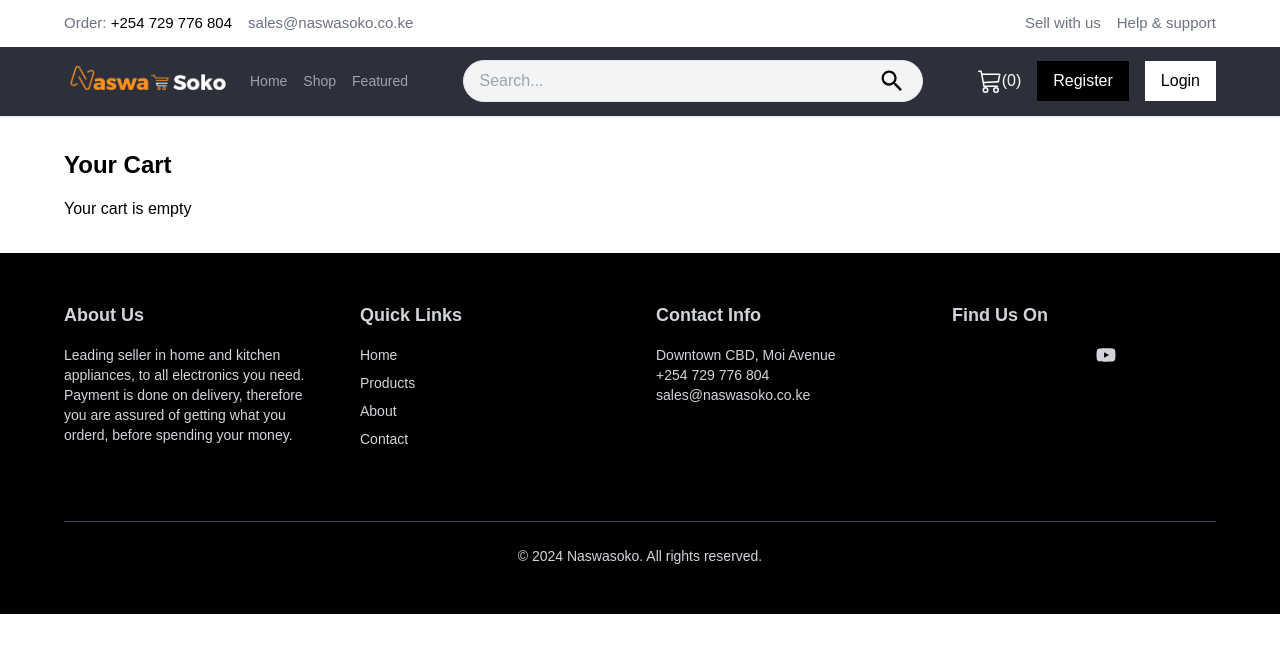
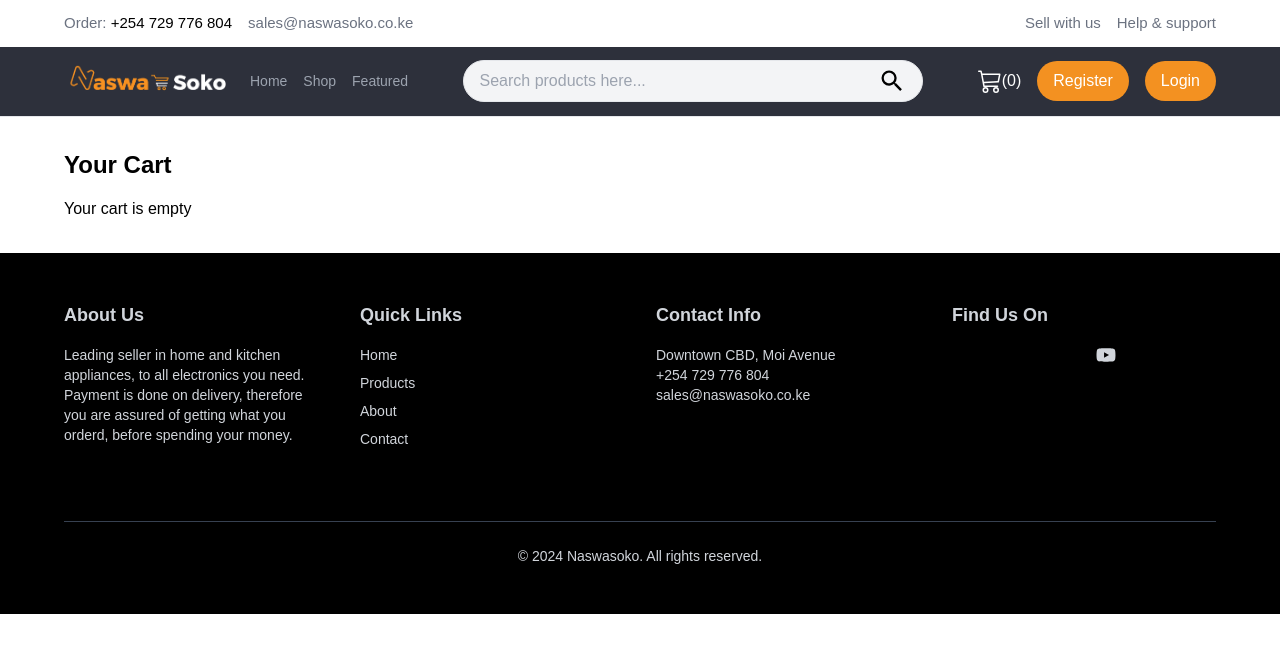
Before and after one commit to QuantumByte-Factory/naswasoko_client, a React (Create React App) app: page /cart in a window 1280 px wide. Shown: the top 652 px of the page. Built offline with nearby package versions, Linux system fonts and the light colour scheme; some icons are missing.

Commit message:
Update Navbar.jsx

```diff
--- a/src/components/Navbar.jsx
+++ b/src/components/Navbar.jsx
@@ -63,10 +63,10 @@ const Navbar = () => {
                                 {user ? <div className='flex items-center gap-2'>
                                     <Link to={`/orders/${user._id}`} className="">{user.fullName}</Link>
                                 </div> : <>
-                                    <Link to='/accounts/sign-up' className="bg-gray-100 flex py-1 justify-center text-black">
+                                    <Link to='/accounts/sign-up' className="bg-[#F39121] flex py-1 justify-center text-black">
                                        Register
                                     </Link>
-                                    <Link to='/accounts/login' className="bg-black mt-2 flex py-1 justify-center text-white">
+                                    <Link to='/accounts/login' className="bg-[#F39121]  mt-2 flex py-1 justify-center text-white">
                                         Login
                                     </Link>
                                 </>}
@@ -83,9 +83,6 @@ const Navbar = () => {
                         <Link to="/featured" className={`text-${location.pathname === '/featured' ? 'white' : 'gray-400'} hover:text-white`}>
                             Featured
                         </Link>
-                        {/* <Link to="/discounts" className={`text-${location.pathname === '/discounts' ? 'white' : 'gray-400'} hover:text-white`}>
-                            Discounts
-                        </Link> */}
                     </ul>
                 </div>
 
@@ -94,7 +91,7 @@ const Navbar = () => {
                         type="text"
                         value={searchQuery}
                         onChange={(e) => setSearchQuery(e.target.value)}
-                        placeholder="Search..."
+                        placeholder="Search products here..."
                         className="bg-transparent py-2 focus:outline-none outline-none w-full"
                         style={{ width: '60%' }}
                     />
@@ -112,10 +109,10 @@ const Navbar = () => {
                             <Link to={`/orders/${user._id}`} className="">{user.fullName}</Link>
                             <FaUserCircle size={24} />
                         </div> : <>
-                            <Link to='/accounts/sign-up' className="bg-black text-white px-4 py-2">
+                            <Link to='/accounts/sign-up' className="bg-[#F39121] text-white px-4 rounded-full py-2">
                                 Register
                             </Link>
-                            <Link to='/accounts/login' className="bg-white text-black px-4 py-2">
+                            <Link to='/accounts/login' className="bg-[#F39121] rounded-full text-white px-4 py-2">
                                 Login
                             </Link>
                         </>}
```
